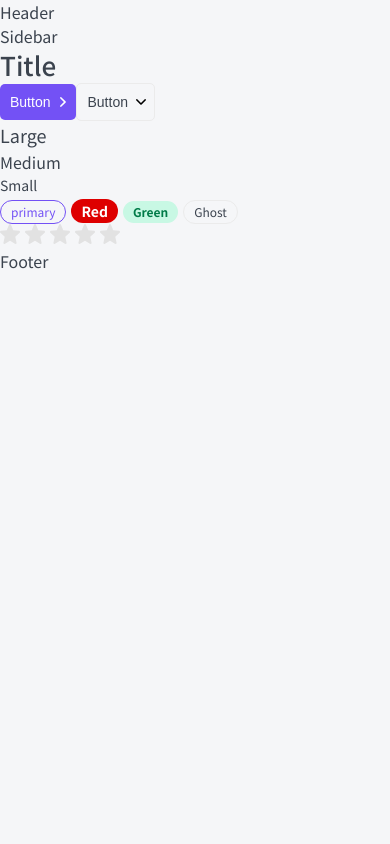
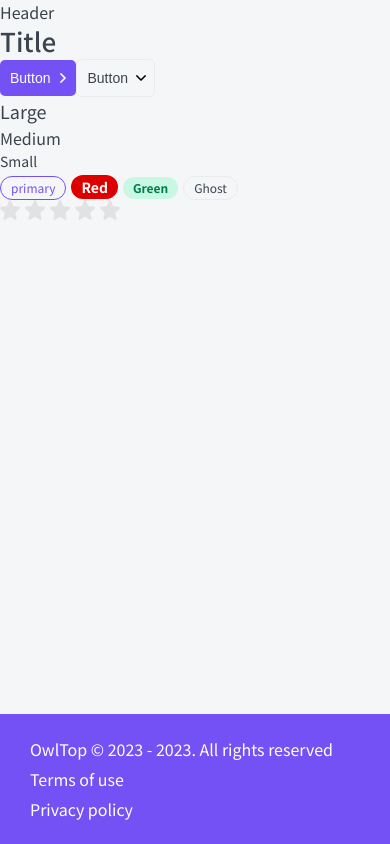
Before and after one commit to artemshchirov/next-owl-top, a Next.js app: page / in a window 390 px wide. Built offline with nearby package versions, Linux system fonts and the light colour scheme.

Commit message:
feat(ui): responsive CSS grid and Footer component

```diff
--- a/package.json
+++ b/package.json
@@ -16,6 +16,7 @@
 		"@types/node": "18.14.6",
 		"@types/react": "18.0.28",
 		"@types/react-dom": "18.0.11",
+		"date-fns": "^2.29.3",
 		"eslint": "^8.35.0",
 		"eslint-config-next": "13.2.3",
 		"next": "13.2.3",
--- a/src/layout/Footer/Footer.module.css
+++ b/src/layout/Footer/Footer.module.css
@@ -0,0 +1,26 @@
+.footer {
+	display: grid;
+
+	padding: 25px 30px;
+
+	color: var(--white);
+	background: var(--primary);
+
+	font-size: 16px;
+	line-height: 1.25;
+
+	grid-template-columns: 1fr auto auto;
+	gap: 10px 40px;
+}
+
+.footer a:hover {
+	text-decoration: underline;
+
+	color: var(--gray-light);
+}
+
+@media (max-width: 765px) {
+	.footer {
+		grid-template-columns: 1fr;
+	}
+}
--- a/src/layout/Footer/Footer.tsx
+++ b/src/layout/Footer/Footer.tsx
@@ -1,5 +1,20 @@
+import cn from 'classnames';
+import { format } from 'date-fns';
+import styles from './Footer.module.css';
 import { FooterProps } from './FooterProps.props';
 
-export const Footer = ({ ...props }: FooterProps): JSX.Element => {
-	return <div {...props}>Footer</div>;
+export const Footer = ({ className, ...props }: FooterProps): JSX.Element => {
+	return (
+		<footer className={cn(className, styles.footer)} {...props}>
+			<div>
+				OwlTop © 2023 - {format(new Date(), 'yyyy')}. All rights reserved
+			</div>
+			<a href='#' target='_blank'>
+				Terms of use
+			</a>
+			<a href='#' target='_blank'>
+				Privacy policy
+			</a>
+		</footer>
+	);
 };
--- a/src/layout/Header/Header.module.css
+++ b/src/layout/Header/Header.module.css
@@ -0,0 +1,3 @@
+.header {
+	background: transparent;
+}
--- a/src/layout/Layout.module.css
+++ b/src/layout/Layout.module.css
@@ -0,0 +1,48 @@
+.wrapper {
+	display: grid;
+
+	min-height: 100vh;
+	grid-template-columns: auto 230px minmax(320px, 1200px) auto;
+	grid-template-rows: auto 1fr auto;
+	gap: 0 30px;
+	grid-template-areas:
+		'. header header .'
+		'. sidebar body .'
+		'footer footer footer footer';
+}
+
+.header {
+	grid-area: header;
+
+	display: none;
+}
+
+.sidebar {
+	grid-area: sidebar;
+}
+
+.body {
+	grid-area: body;
+}
+
+.footer {
+	grid-area: footer;
+}
+
+@media (max-width: 765px) {
+	.wrapper {
+		grid-template-columns: minmax(320px, 1fr);
+		grid-template-areas:
+			'header'
+			'body'
+			'footer';
+	}
+
+	.sidebar {
+		display: none;
+	}
+
+	.header {
+		display: block;
+	}
+}
--- a/src/layout/Layout.tsx
+++ b/src/layout/Layout.tsx
@@ -1,19 +1,18 @@
 import { FunctionComponent } from 'react';
 import { Footer } from './Footer/Footer';
 import { Header } from './Header/Header';
+import styles from './Layout.module.css';
 import { LayoutProps } from './LayoutProps.props';
 import { Sidebar } from './Sidebar/Sidebar';
 
 const Layout = ({ children }: LayoutProps): JSX.Element => {
 	return (
-		<>
-			<Header />
-			<div>
-				<Sidebar />
-				<div>{children}</div>
-			</div>
-			<Footer />
-		</>
+		<div className={styles.wrapper}>
+			<Header className={styles.header} />
+			<Sidebar className={styles.sidebar} />
+			<div className={styles.body}>{children}</div>
+			<Footer className={styles.footer} />
+		</div>
 	);
 };
 
--- a/src/layout/Sidebar/Sidebar.module.css
+++ b/src/layout/Sidebar/Sidebar.module.css
@@ -0,0 +1,3 @@
+.sidebar {
+	background: transparent;
+}
--- a/src/styles/globals.css
+++ b/src/styles/globals.css
@@ -19,14 +19,7 @@
 	box-sizing: border-box;
 }
 
-.visualy-hidden {
-	position: absolute;
 
-	overflow: hidden;
-
-	width: 0;
-	height: 0;
-}
 
 :root {
 	--black: #3b434e;
```
Also changed, not shown: 2 other files (tests, documents, lock files or other folders).
